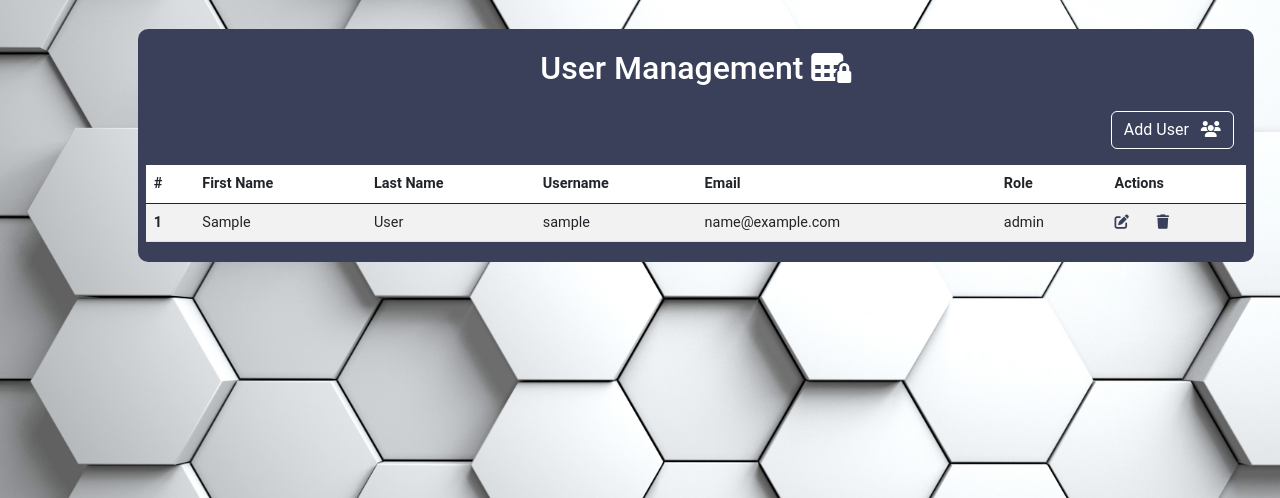
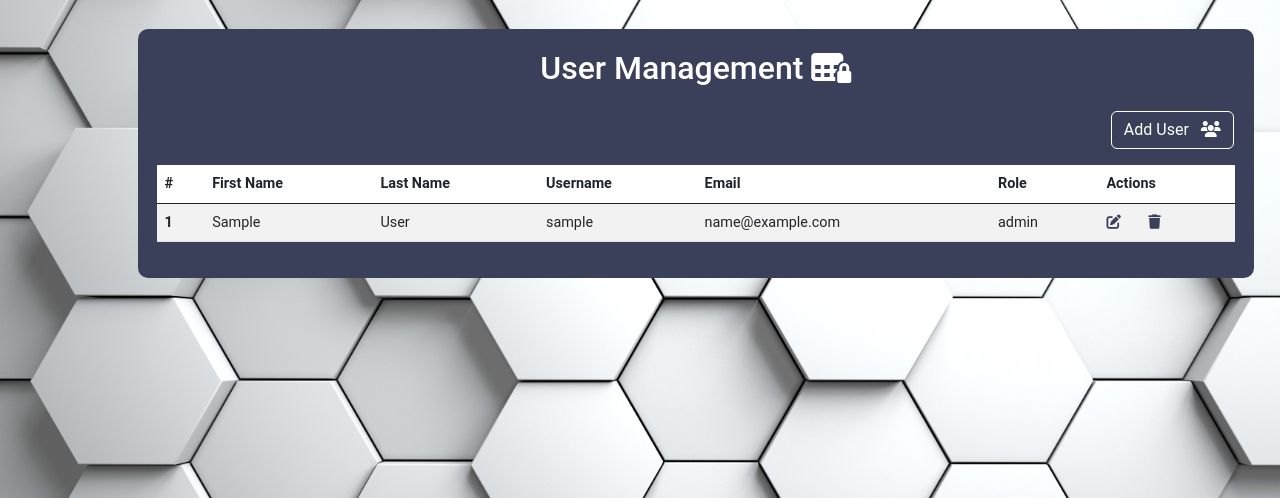
Before and after one commit to GOkwori/AccountSphere, a Flask app: page /user in a window 1280 px wide. Shown: the part 61-559 px from the top of the page. Run offline with Flask 3, Linux system fonts and the light colour scheme; tables that the repository leaves empty hold one stand-in row (values such as "Sample post"); some libraries are stand-ins or nearby versions.

Commit message:
Reposition table in user page

```diff
--- a/accountsphere/static/css/style.css
+++ b/accountsphere/static/css/style.css
@@ -110,10 +110,13 @@ label {
   text-align: left;
 }
 
+.table-container {
+  padding: 0 1%;
+}
+
 .table {
   background-color: #fff;
   color: #1a1a1a;
-  margin: 0 auto;
 }
 
 .table i {
--- a/accountsphere/templates/user.html
+++ b/accountsphere/templates/user.html
@@ -10,7 +10,7 @@
     </div>
 
     <!-- Users display -->
-    <div class="row">
+    <div class="table-container row">
         {% if users %}
         <table class="table table-striped">
             <thead>
```
